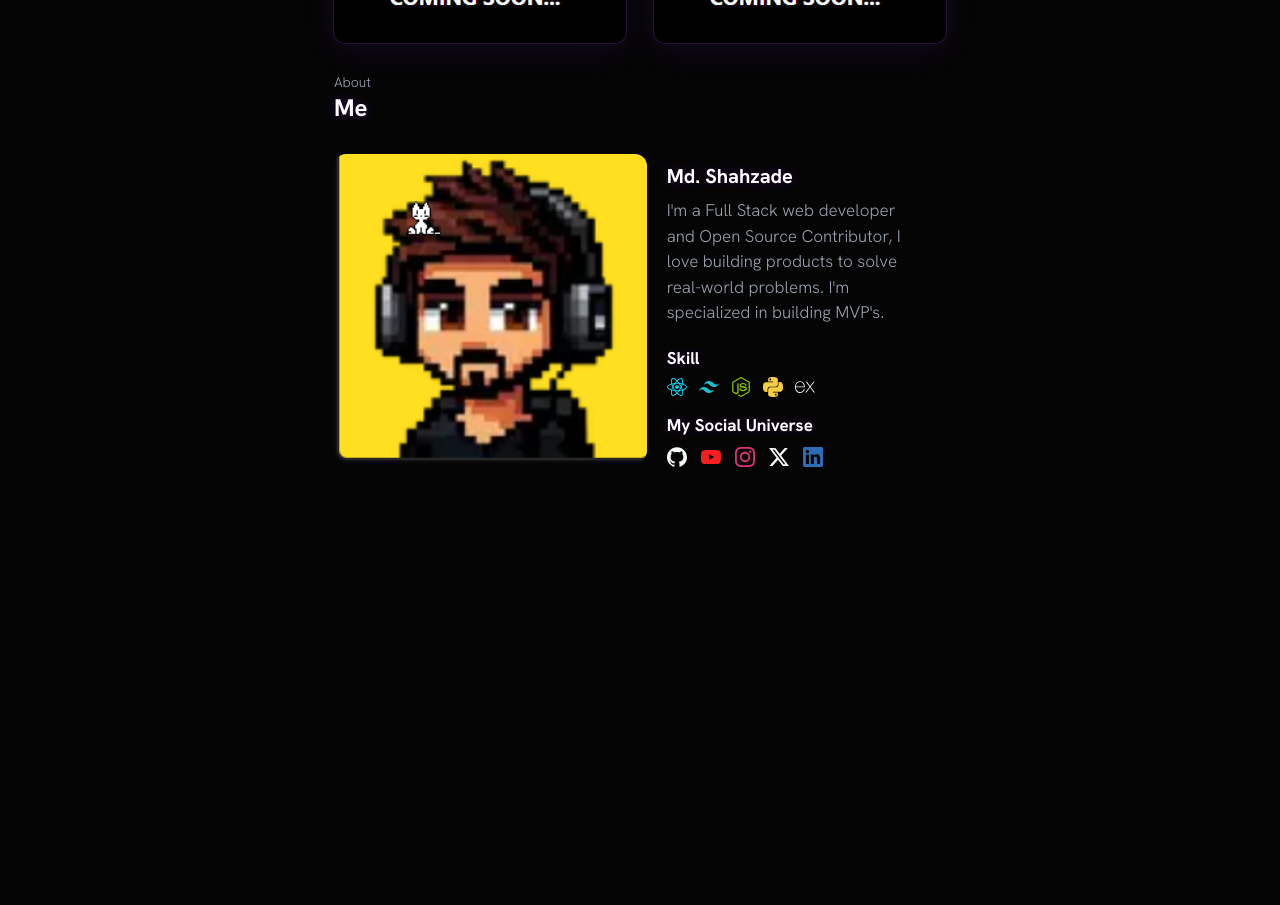
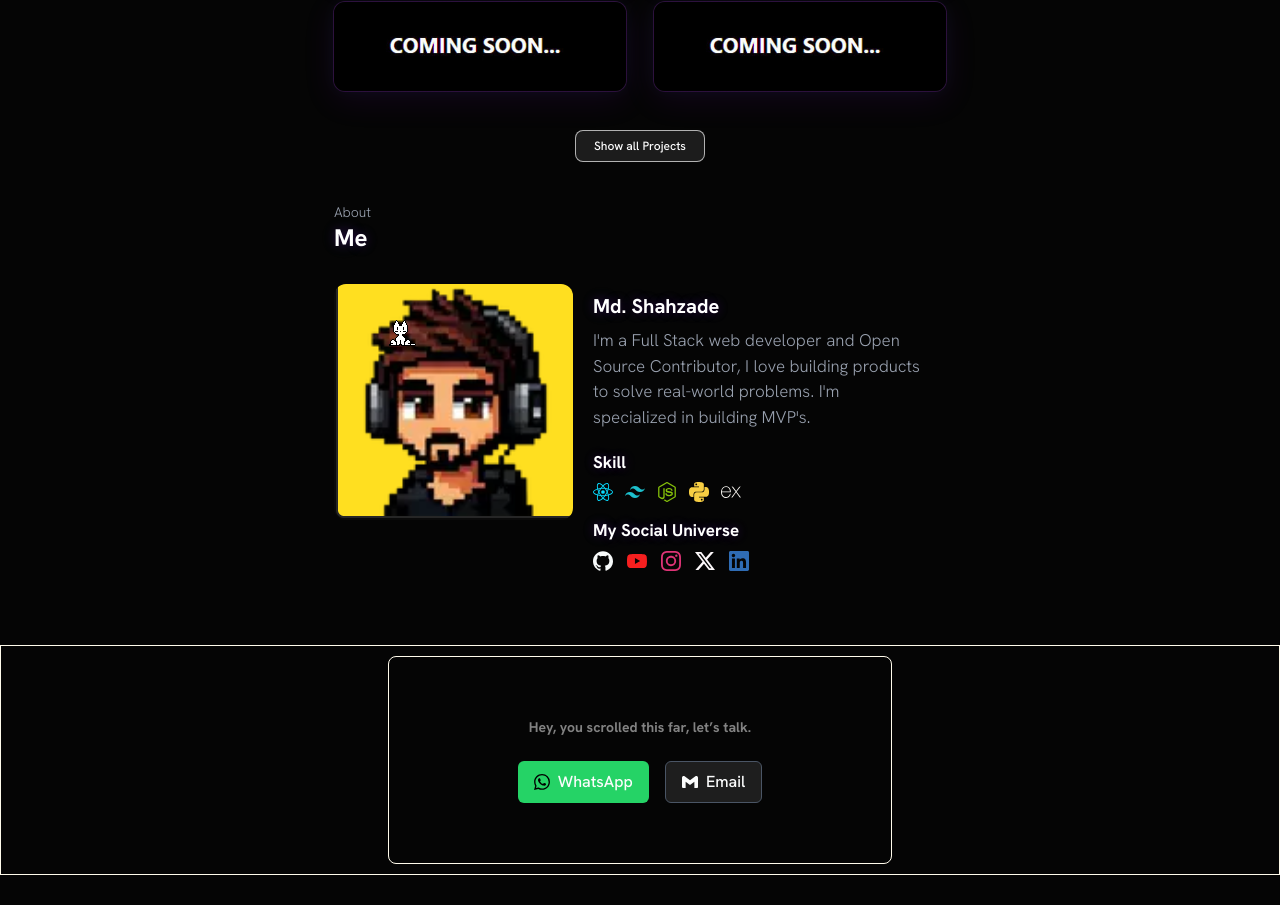
Before and after one commit to CodedMind8051/CodedMInd, a React (Vite) app: page / in a window 1280 px wide. Shown: the part 1040-1945 px from the top of the page. Before the commit the page ends 1555 px from the top, so only its background shows below. Built offline with nearby package versions, Linux system fonts and the light colour scheme.

Commit message:
Try to add contect section.

```diff
--- a/package.json
+++ b/package.json
@@ -10,6 +10,7 @@
     "preview": "vite preview"
   },
   "dependencies": {
+    "@radix-ui/react-dialog": "^1.1.15",
     "@radix-ui/react-tooltip": "^1.2.8",
     "@tailwindcss/vite": "^4.1.17",
     "class-variance-authority": "^0.7.1",
--- a/src/App.tsx
+++ b/src/App.tsx
@@ -7,6 +7,7 @@ import { LuFile, LuSend } from 'react-icons/lu'
 import { Typewriter } from 'react-simple-typewriter'
 import { motion } from 'framer-motion'
 import AboutMe from './components/AboutMe'
+import Contact from './components/Contact'
 
 function App() {
   const containerVariants = {
@@ -41,9 +42,8 @@ function App() {
 
   return (
     <>
-      <div className='h-16'>
       <motion.div
-          className='fixed flex h-[20%] w-full items-center z-100 bg-[#050505]  shadow-md p-4 mb-10'
+        className='fixed flex  h-[200px] w-full items-center z-100 bg-[#050505]  shadow-md p-4 mb-10'
         variants={slideInVariants}
         initial="hidden"
         whileInView="visible"
@@ -51,7 +51,8 @@ function App() {
         transition={{ delay: 0.2 }}
       >
         <Navbar />
-        </motion.div></div>
+      </motion.div>
+      <div className="pt-28">
         <motion.h1
           className='flex mt-25 max-[650px]:p-0 p-7 text-[#8603dc] max-[650px]:text-[15px] max-[560px]:text-[13px] max-[470px]:text-[55%] md:text-xl lg:text-2xl w-full justify-center font-medium'
           variants={itemVariants}
@@ -125,9 +126,19 @@ function App() {
           whileInView="visible"
           viewport={{ once: false, amount: 0.25, margin: '-80px 0px -80px 0px' }}
           transition={{ duration: 1.2 }}
-        className='About  flex  justify-center h-[30%] m-7 text-white border-amber-50'  >
-       <AboutMe/>
+          className='About  flex  justify-center h-[30%] m-7 text-white'  >
+          <AboutMe />
         </motion.div>
+
+        <motion.div
+          variants={itemVariants}
+          initial="hidden"
+          whileInView="visible"
+          transition={{ duration: 1.2 }}
+          className='flex border p-2.5 mb-7.5 h-[230px]  contact border-amber-50 justify-center  text-white'  >
+          <Contact />
+        </motion.div>
+      </div>
     </>
   )
 }
--- /dev/null
+++ b/src/components/Contact.tsx
@@ -0,0 +1,38 @@
+import { SiGmail,SiWhatsapp  } from "react-icons/si"
+
+function Contact() {
+  return (
+    <div className="text-white w-[40%] max-[950px]:w-[80%] border flex flex-col gap-4 items-center justify-center p-6 border-amber-50 rounded-lg">
+      <p className="font-bold text-sm text-[#828282]">
+        Hey, you scrolled this far, let’s talk.
+      </p>
+
+      <div className="flex gap-4 mt-2">
+
+        {/* WhatsApp */}
+        <a
+          href="https://wa.me/919709379515?text=Hello%20I%20need%20help
+"
+          target="_blank"
+          rel="noopener noreferrer"
+          className="flex items-center gap-2 bg-[#25D366] text-black px-4 py-2 rounded-md font-medium hover:scale-105 transition"
+        >
+          <SiWhatsapp className="text-black" />
+          WhatsApp
+        </a>
+
+        {/* Email */}
+        <a
+          href="mailto:shahzadekhan296@gmail.com"
+          className="flex items-center gap-2 bg-[#1e1e1e] text-white px-4 py-2 rounded-md border border-gray-600 font-medium hover:scale-105 transition"
+        >
+          <SiGmail />
+          Email
+        </a>
+
+      </div>
+    </div>
+  )
+}
+
+export default Contact
--- a/src/components/Projects.tsx
+++ b/src/components/Projects.tsx
@@ -13,6 +13,17 @@ import { SiExpress, SiNodedotjs, SiPython, SiReact, SiTailwindcss } from "react-
 function Projects() {
     const [Cards] = useState<any>([])
     const [ProjectDetail] = useState<any>([{ Projectlogo, Name: "Forkyou" }, { Projectlogo, Name: "Forkyou" }])
+
+    const itemVariants = {
+        hidden: { opacity: 0, scale: 0.95, y: 20 },
+        visible: {
+            opacity: 1,
+            scale: 1,
+            y: 0,
+            transition: { duration: 1.2 },
+        },
+    }
+
 
     const cardVariants = {
         hidden: { opacity: 0, y: 20, scale: 0.8 },
@@ -142,6 +153,14 @@ function Projects() {
                     Projects
                 </motion.h1>
                 {Cards}
+                <motion.button
+                    className='text-white flex items-center justify-center w-[130px] m-3 projectShow rounded bg-[#1c1c1c]'
+                    variants={itemVariants}
+                    whileHover={{ scale: 1.05 }}
+                    whileTap={{ scale: 0.95 }}
+                >
+                    Show all Projects
+                </motion.button>
             </motion.div>
         </>
     )
--- /dev/null
+++ b/src/components/ui/dialog.tsx
@@ -0,0 +1,141 @@
+import * as React from "react"
+import * as DialogPrimitive from "@radix-ui/react-dialog"
+import { XIcon } from "lucide-react"
+
+import { cn } from "@/lib/utils"
+
+function Dialog({
+  ...props
+}: React.ComponentProps<typeof DialogPrimitive.Root>) {
+  return <DialogPrimitive.Root data-slot="dialog" {...props} />
+}
+
+function DialogTrigger({
+  ...props
+}: React.ComponentProps<typeof DialogPrimitive.Trigger>) {
+  return <DialogPrimitive.Trigger data-slot="dialog-trigger" {...props} />
+}
+
+function DialogPortal({
+  ...props
+}: React.ComponentProps<typeof DialogPrimitive.Portal>) {
+  return <DialogPrimitive.Portal data-slot="dialog-portal" {...props} />
+}
+
+function DialogClose({
+  ...props
+}: React.ComponentProps<typeof DialogPrimitive.Close>) {
+  return <DialogPrimitive.Close data-slot="dialog-close" {...props} />
+}
+
+function DialogOverlay({
+  className,
+  ...props
+}: React.ComponentProps<typeof DialogPrimitive.Overlay>) {
+  return (
+    <DialogPrimitive.Overlay
+      data-slot="dialog-overlay"
+      className={cn(
+        "data-[state=open]:animate-in data-[state=closed]:animate-out data-[state=closed]:fade-out-0 data-[state=open]:fade-in-0 fixed inset-0 z-50 bg-black/50",
+        className
+      )}
+      {...props}
+    />
+  )
+}
+
+function DialogContent({
+  className,
+  children,
+  showCloseButton = true,
+  ...props
+}: React.ComponentProps<typeof DialogPrimitive.Content> & {
+  showCloseButton?: boolean
+}) {
+  return (
+    <DialogPortal data-slot="dialog-portal">
+      <DialogOverlay />
+      <DialogPrimitive.Content
+        data-slot="dialog-content"
+        className={cn(
+          "bg-background data-[state=open]:animate-in data-[state=closed]:animate-out data-[state=closed]:fade-out-0 data-[state=open]:fade-in-0 data-[state=closed]:zoom-out-95 data-[state=open]:zoom-in-95 fixed top-[50%] left-[50%] z-50 grid w-full max-w-[calc(100%-2rem)] translate-x-[-50%] translate-y-[-50%] gap-4 rounded-lg border p-6 shadow-lg duration-200 sm:max-w-lg",
+          className
+        )}
+        {...props}
+      >
+        {children}
+        {showCloseButton && (
+          <DialogPrimitive.Close
+            data-slot="dialog-close"
+            className="ring-offset-background focus:ring-ring data-[state=open]:bg-accent data-[state=open]:text-muted-foreground absolute top-4 right-4 rounded-xs opacity-70 transition-opacity hover:opacity-100 focus:ring-2 focus:ring-offset-2 focus:outline-hidden disabled:pointer-events-none [&_svg]:pointer-events-none [&_svg]:shrink-0 [&_svg:not([class*='size-'])]:size-4"
+          >
+            <XIcon />
+            <span className="sr-only">Close</span>
+          </DialogPrimitive.Close>
+        )}
+      </DialogPrimitive.Content>
+    </DialogPortal>
+  )
+}
+
+function DialogHeader({ className, ...props }: React.ComponentProps<"div">) {
+  return (
+    <div
+      data-slot="dialog-header"
+      className={cn("flex flex-col gap-2 text-center sm:text-left", className)}
+      {...props}
+    />
+  )
+}
+
+function DialogFooter({ className, ...props }: React.ComponentProps<"div">) {
+  return (
+    <div
+      data-slot="dialog-footer"
+      className={cn(
+        "flex flex-col-reverse gap-2 sm:flex-row sm:justify-end",
+        className
+      )}
+      {...props}
+    />
+  )
+}
+
+function DialogTitle({
+  className,
+  ...props
+}: React.ComponentProps<typeof DialogPrimitive.Title>) {
+  return (
+    <DialogPrimitive.Title
+      data-slot="dialog-title"
+      className={cn("text-lg leading-none font-semibold", className)}
+      {...props}
+    />
+  )
+}
+
+function DialogDescription({
+  className,
+  ...props
+}: React.ComponentProps<typeof DialogPrimitive.Description>) {
+  return (
+    <DialogPrimitive.Description
+      data-slot="dialog-description"
+      className={cn("text-muted-foreground text-sm", className)}
+      {...props}
+    />
+  )
+}
+
+export {
+  Dialog,
+  DialogClose,
+  DialogContent,
+  DialogDescription,
+  DialogFooter,
+  DialogHeader,
+  DialogOverlay,
+  DialogPortal,
+  DialogTitle,
+  DialogTrigger,
+}
--- a/src/index.css
+++ b/src/index.css
@@ -73,6 +73,10 @@ button {
 
 button:hover {
   border-color: #7304bc;
+}
+
+.projectShow{
+  font-size: 12px;
 }
 
 button:focus,
```
Also changed, not shown: 1 other file (tests, documents, lock files or other folders). Lines whose indentation alone changed are shown as unchanged.
